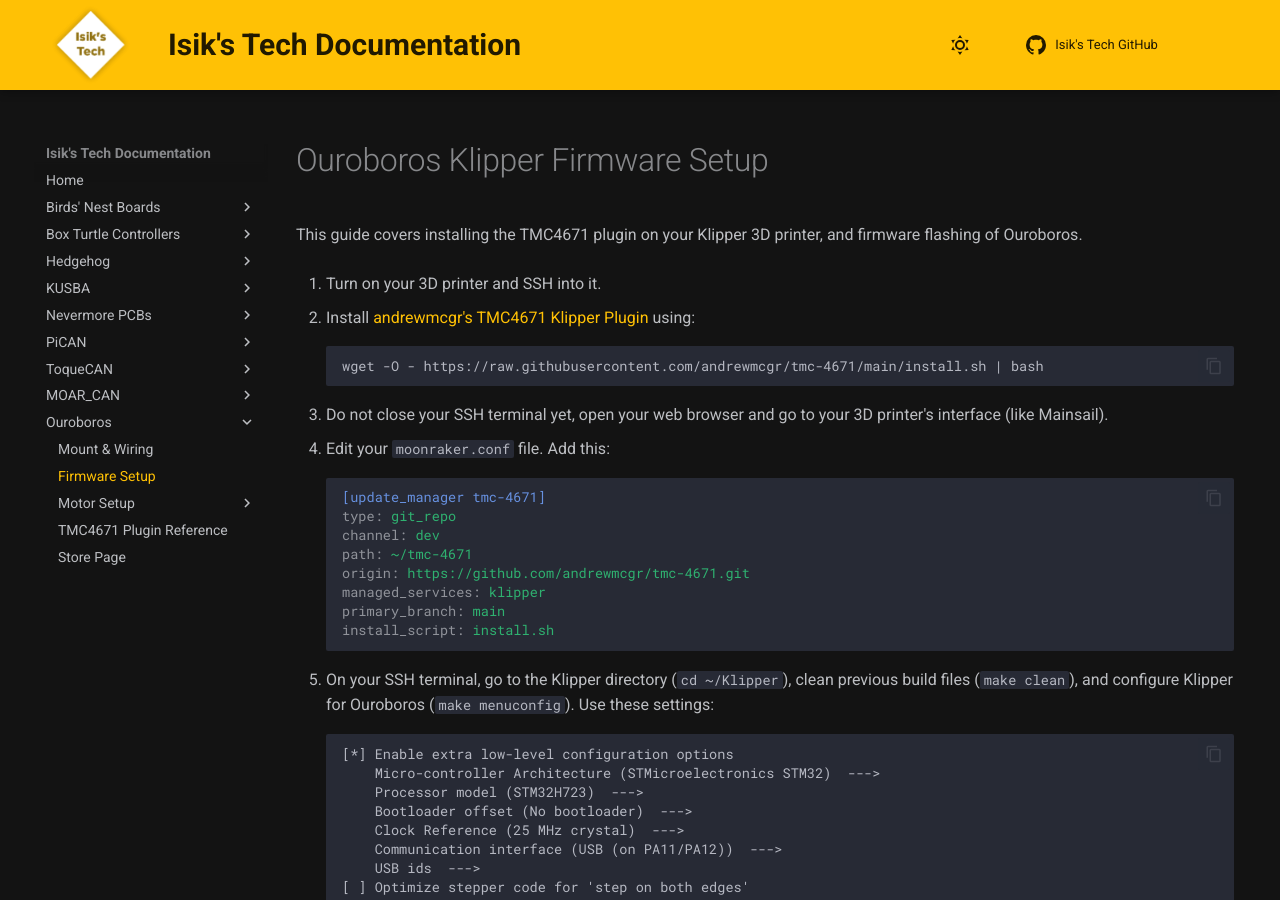
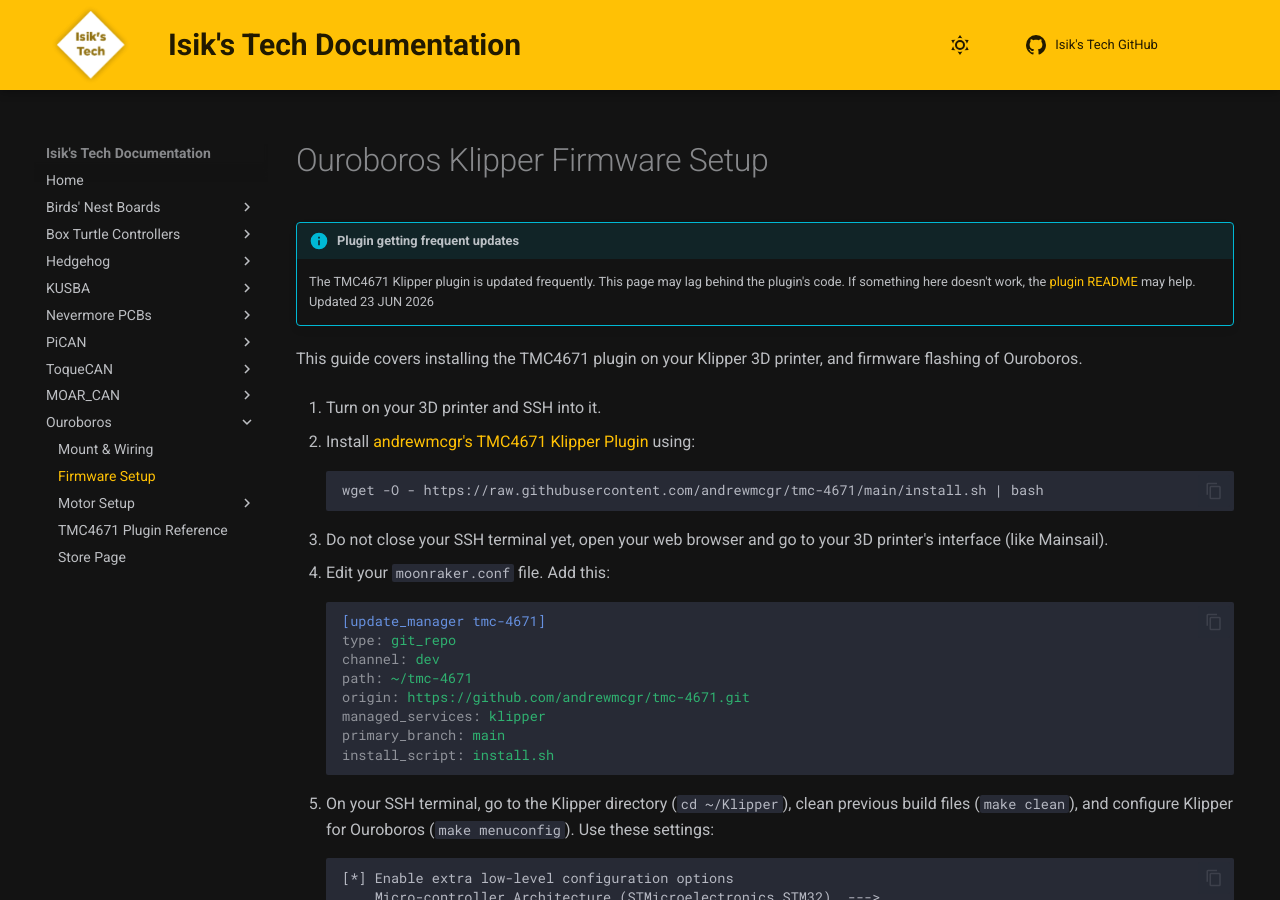
Before and after one commit to xbst/docs, an MkDocs documentation site: the page built from docs/Ouroboros/Firmware-Setup.md, in a window 1280 px wide and 900 px high. Built offline with MkDocs 1.6.1 and Material for MkDocs 9.7.7, drawn with Linux system fonts in a browser that asks for light colours.

Commit message:
Update Firmware-Setup.md

```diff
--- a/docs/Ouroboros/Firmware-Setup.md
+++ b/docs/Ouroboros/Firmware-Setup.md
@@ -5,6 +5,9 @@ hide:
 ---
 
 # Ouroboros Klipper Firmware Setup
+
+!!! info "Plugin getting frequent updates"
+    The TMC4671 Klipper plugin is updated frequently. This page may lag behind the plugin's code. If something here doesn't work, the [plugin README](https://github.com/andrewmcgr/tmc-4671) may help. Updated 23 JUN 2026
 
 This guide covers installing the TMC4671 plugin on your Klipper 3D printer, and firmware flashing of Ouroboros.
 
```
